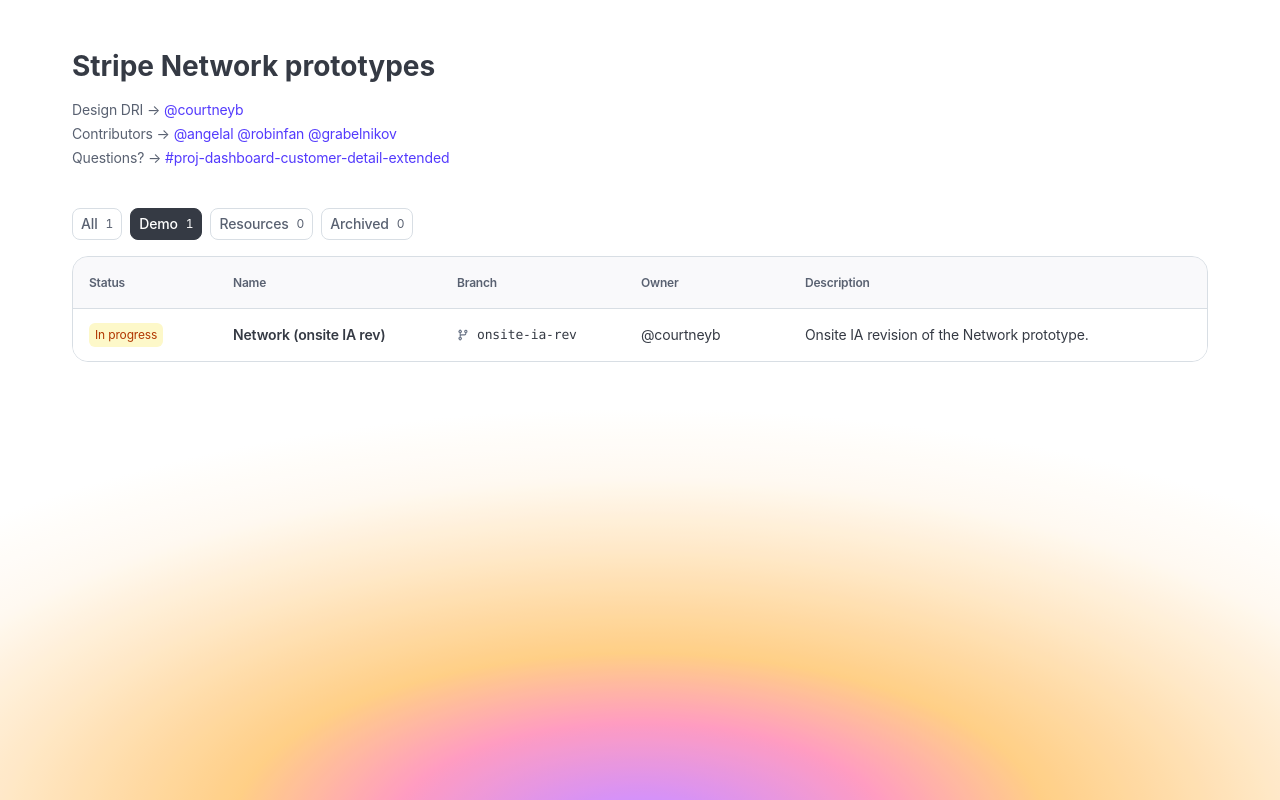
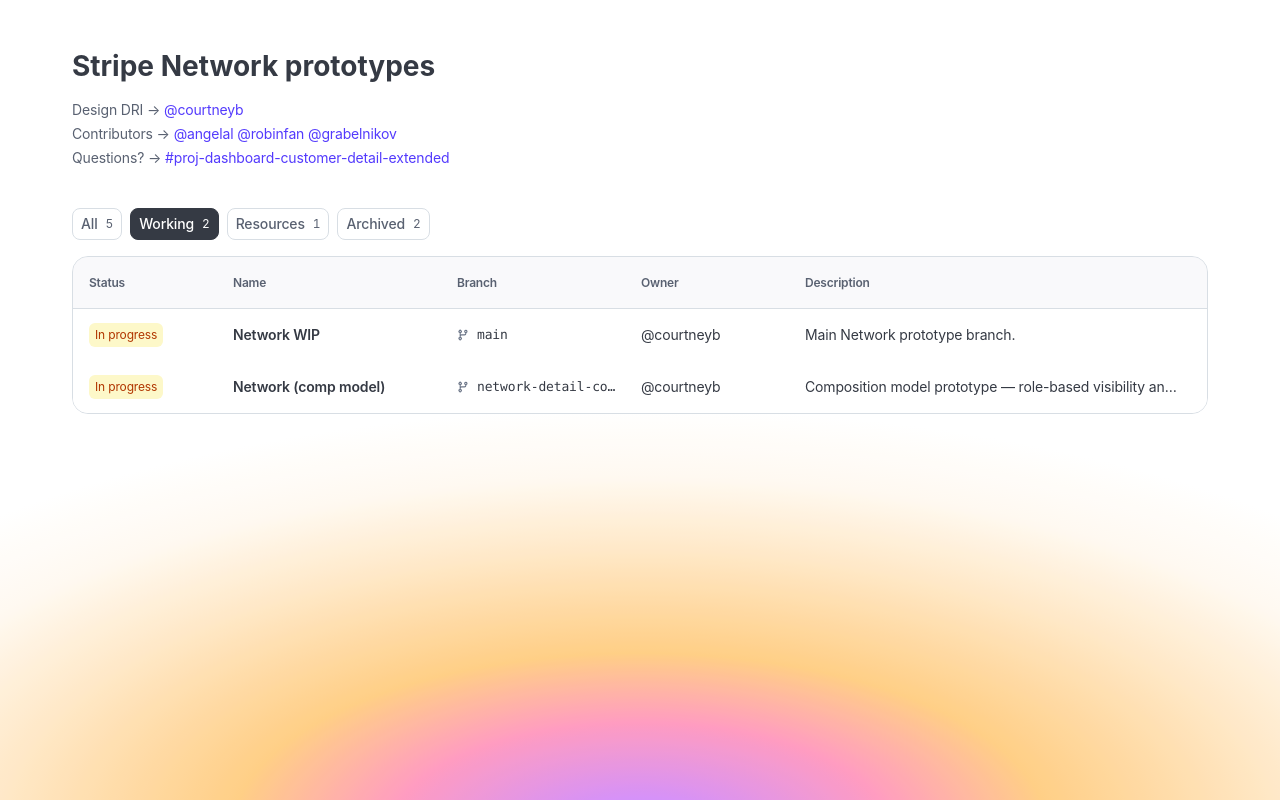
Before and after one commit to courtneyb-stripe/stripe-network, a React (Vite) app: page / in a window 1280 px wide. Built offline with nearby package versions, Linux system fonts and the light colour scheme.

Commit message:
Remove hub branch filter, show all prototypes by default
Made-with: Cursor
Committed-By-Agent: cursor

```diff
--- a/src/data/prototypes.ts
+++ b/src/data/prototypes.ts
@@ -1,17 +1,14 @@
 /**
  * Prototype directory data for the hub landing page.
- * Categories: M0 (e2e prototype), Resources (component library, TXN list, etc.), Archived.
+ * Categories: Working (e2e prototypes), Resources (component library, TXN list, etc.), Archived.
  * Only entries in this list appear in the directory; branches other than main are not published
  * here unless added to PROTOTYPES (no automatic branch discovery).
- *
- * Hub currently shows only the onsite-ia-rev branch. Set VITE_HUB_BRANCH at build time to
- * override (e.g. empty or "main" to show all); when unset, only onsite-ia-rev is shown.
  *
  * Note: lastUpdated is static — it is not tied to real git push events. Update it manually when
  * you push, or add a build step / API that sets it from e.g. git log or GitHub branch API.
  */
 
-export type PrototypeCategory = 'm0' | 'resources' | 'archived'
+export type PrototypeCategory = 'working' | 'resources' | 'archived'
 
 export type PrototypeRow = {
   id: string
@@ -20,6 +17,7 @@ export type PrototypeRow = {
   description: string
   branch: string
   owner: string
+  status: string
   /** Display-only; currently manual. Does not reflect actual push time unless you wire it to git/API. */
   lastUpdated: string
   /** Internal path (e.g. /network) or full URL for branch preview */
@@ -29,21 +27,45 @@ export type PrototypeRow = {
 const PROTOTYPES_ALL: PrototypeRow[] = [
   {
     id: 'network-wip',
-    category: 'm0',
+    category: 'working',
     name: 'Network WIP',
     description: 'Main Network prototype branch.',
     branch: 'main',
     owner: '@courtneyb',
+    status: 'In progress',
     lastUpdated: 'Feb 24, 2025, 2:34 PM',
     url: '/network',
   },
   {
     id: 'onsite-ia-rev',
-    category: 'm0',
+    category: 'archived',
     name: 'Network (onsite IA rev)',
-    description: 'Onsite IA revision of the Network prototype.',
+    description: 'Frozen onsite IA revision — reference only',
     branch: 'onsite-ia-rev',
     owner: '@courtneyb',
+    status: 'Archived',
+    lastUpdated: 'Feb 25, 2025',
+    url: '/network',
+  },
+  {
+    id: 'pre-onsite-backup',
+    category: 'archived',
+    name: 'Network (pre-onsite backup)',
+    description: 'Pre-onsite safety backup — reference only',
+    branch: 'pre-onsite-backup',
+    owner: '@courtneyb',
+    status: 'Archived',
+    lastUpdated: 'Feb 25, 2025',
+    url: '/network',
+  },
+  {
+    id: 'network-detail-comp-model',
+    category: 'working',
+    name: 'Network (comp model)',
+    description: 'Composition model prototype — role-based visibility and floatie controls',
+    branch: 'network-detail-comp-model',
+    owner: '@courtneyb',
+    status: 'In progress',
     lastUpdated: 'Feb 25, 2025',
     url: '/network',
   },
@@ -54,16 +76,11 @@ const PROTOTYPES_ALL: PrototypeRow[] = [
     description: 'Shared components and patterns.',
     branch: 'main',
     owner: '@courtneyb',
+    status: 'In progress',
     lastUpdated: 'Feb 24, 2025, 2:30 PM',
     url: '/components',
   },
   // Transactions list hidden for now to avoid confusion; add back when ready.
 ]
 
-const HUB_BRANCH = typeof import.meta.env !== 'undefined' && (import.meta.env as { VITE_HUB_BRANCH?: string }).VITE_HUB_BRANCH
-/** Show only this branch on the hub. Default: onsite-ia-rev. Set VITE_HUB_BRANCH to "" or "all" to show all. */
-const BRANCH_FILTER = HUB_BRANCH === '' || HUB_BRANCH === 'all' ? null : (HUB_BRANCH || 'onsite-ia-rev')
-
-export const PROTOTYPES: PrototypeRow[] = BRANCH_FILTER
-  ? PROTOTYPES_ALL.filter((r) => r.branch === BRANCH_FILTER)
-  : PROTOTYPES_ALL
+export const PROTOTYPES: PrototypeRow[] = PROTOTYPES_ALL
--- a/src/screens/PrototypeHub.tsx
+++ b/src/screens/PrototypeHub.tsx
@@ -7,7 +7,7 @@
 import { useState } from 'react'
 import { ROW_HEIGHT } from '../constants/table'
 import { ViewChip } from '../components/NetworkFilterGroup'
-import { PillBadge } from '../components/PillBadge'
+import { PillBadge, type PillBadgeVariant } from '../components/PillBadge'
 import {
   PROTOTYPES,
   type PrototypeRow,
@@ -31,16 +31,21 @@ const COLUMNS = [
 
 const FILTER_CHIPS: { id: HubFilterId; label: string }[] = [
   { id: 'all', label: 'All' },
-  { id: 'm0', label: 'Demo' },
+  { id: 'working', label: 'Working' },
   { id: 'resources', label: 'Resources' },
   { id: 'archived', label: 'Archived' },
 ]
 
+function statusPillVariant(status: string): PillBadgeVariant {
+  if (status === 'Archived') return 'neutral'
+  return 'attention'
+}
+
 function splitByCategory(rows: PrototypeRow[]) {
-  const m0 = rows.filter((r) => r.category === 'm0')
+  const working = rows.filter((r) => r.category === 'working')
   const resources = rows.filter((r) => r.category === 'resources')
   const archived = rows.filter((r) => r.category === 'archived')
-  return { m0, resources, archived }
+  return { working, resources, archived }
 }
 
 function TableHeader() {
@@ -78,7 +83,7 @@ function PrototypeRowLink({
   const content = (
     <>
       <div className={`${cellClass} ${COLUMNS[0].width}`}>
-        <PillBadge label="In progress" variant="attention" />
+        <PillBadge label={row.status} variant={statusPillVariant(row.status)} />
       </div>
       <div className={`${cellClass} ${COLUMNS[1].width}`}>
         <span className={`truncate font-label-medium-emphasized ${textClass}`}>
@@ -169,7 +174,7 @@ function FilterChipsRow({
 }: {
   activeFilter: HubFilterId
   onFilterChange: (id: HubFilterId) => void
-  counts: { all: number; m0: number; resources: number; archived: number }
+  counts: { all: number; working: number; resources: number; archived: number }
 }) {
   return (
     <div className="flex flex-wrap items-center gap-2 mb-4">
@@ -188,12 +193,12 @@ function FilterChipsRow({
 }
 
 export default function PrototypeHub() {
-  const [activeFilter, setActiveFilter] = useState<HubFilterId>('m0')
+  const [activeFilter, setActiveFilter] = useState<HubFilterId>('working')
   const displayPrototypes = PROTOTYPES
-  const { m0, resources, archived } = splitByCategory(displayPrototypes)
+  const { working, resources, archived } = splitByCategory(displayPrototypes)
   const counts = {
     all: displayPrototypes.length,
-    m0: m0.length,
+    working: working.length,
     resources: resources.length,
     archived: archived.length,
   }
@@ -201,8 +206,8 @@ export default function PrototypeHub() {
   const filteredRows: PrototypeRow[] =
     activeFilter === 'all'
       ? displayPrototypes
-      : activeFilter === 'm0'
-        ? m0
+      : activeFilter === 'working'
+        ? working
         : activeFilter === 'resources'
           ? resources
           : archived
@@ -298,7 +303,7 @@ export default function PrototypeHub() {
           <div className="flex flex-col">
             {showSectionDividers ? (
               <>
-                <TableSection rows={m0} isMuted={false} />
+                <TableSection rows={working} isMuted={false} />
                 {resources.length > 0 && (
                   <>
                     <SectionDivider label="Resources" />
```
Also changed, not shown: 6 other files (tests, documents, lock files or other folders).
